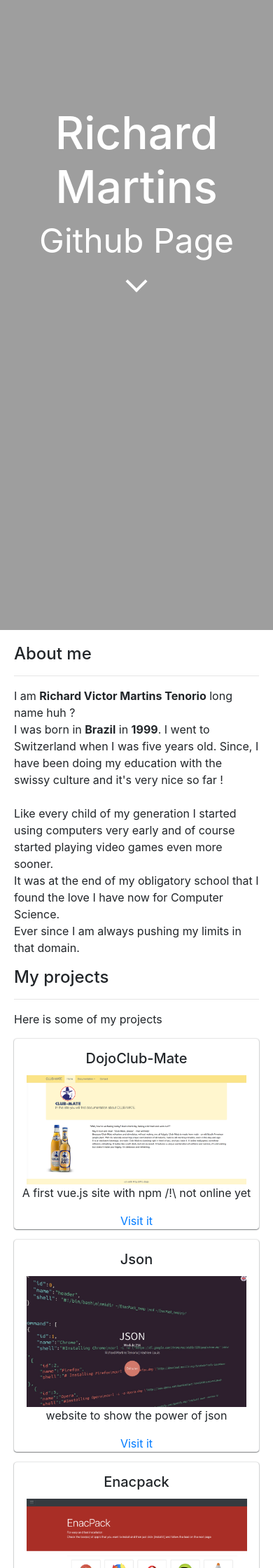
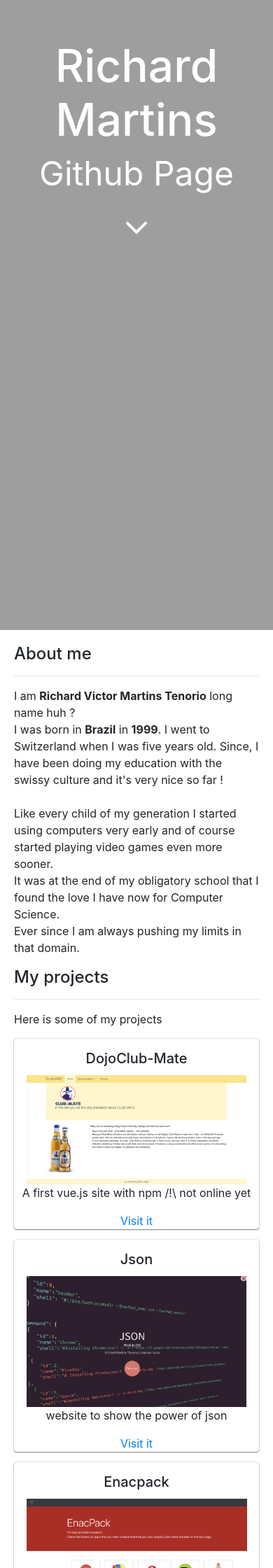
Before and after one commit to richmartins/richmartins.github.io, a Jekyll site: the page built from _pages/index.html, in a window 390 px wide. Shown: the top 2240 px of the page at 70% size. Built offline with Jekyll 4.4.1, drawn with Linux system fonts in a browser that asks for light colours; our own code applies the rules of GitHub Pages for plain Markdown files.

Commit message:
correcting some bugs

```diff
--- a/js/cust-script.js
+++ b/js/cust-script.js
@@ -30,12 +30,15 @@
     var b = $(this);
     if (b.width() < 770) {
         $("#menu").hide()
+        $(".hidded").removeClass("hidded")
     }
 
     $(window).on("resize", function() {
         if (b.width() <= 770) {
             $("#menu").hide()
+            $(".hidded").removeClass("hidded")
         } else {
+            $(".hidded").addClass("hidded")
             $("#menu").show()
         }
     });
--- a/styles/style.css
+++ b/styles/style.css
@@ -174,4 +174,17 @@
         font-size: 0.5em;
     }
 
+    #wrapper {
+        color: #fff;
+        min-height: 100%;
+        position: relative;
+        background-image: url("../assets/header.png");
+        background-size: cover;
+        background-position: center center;
+        background-attachment: fixed;
+        text-align: center;
+        padding: 1.5em 0 2em 0;
+        cursor: default
+    }
+
 }
```
